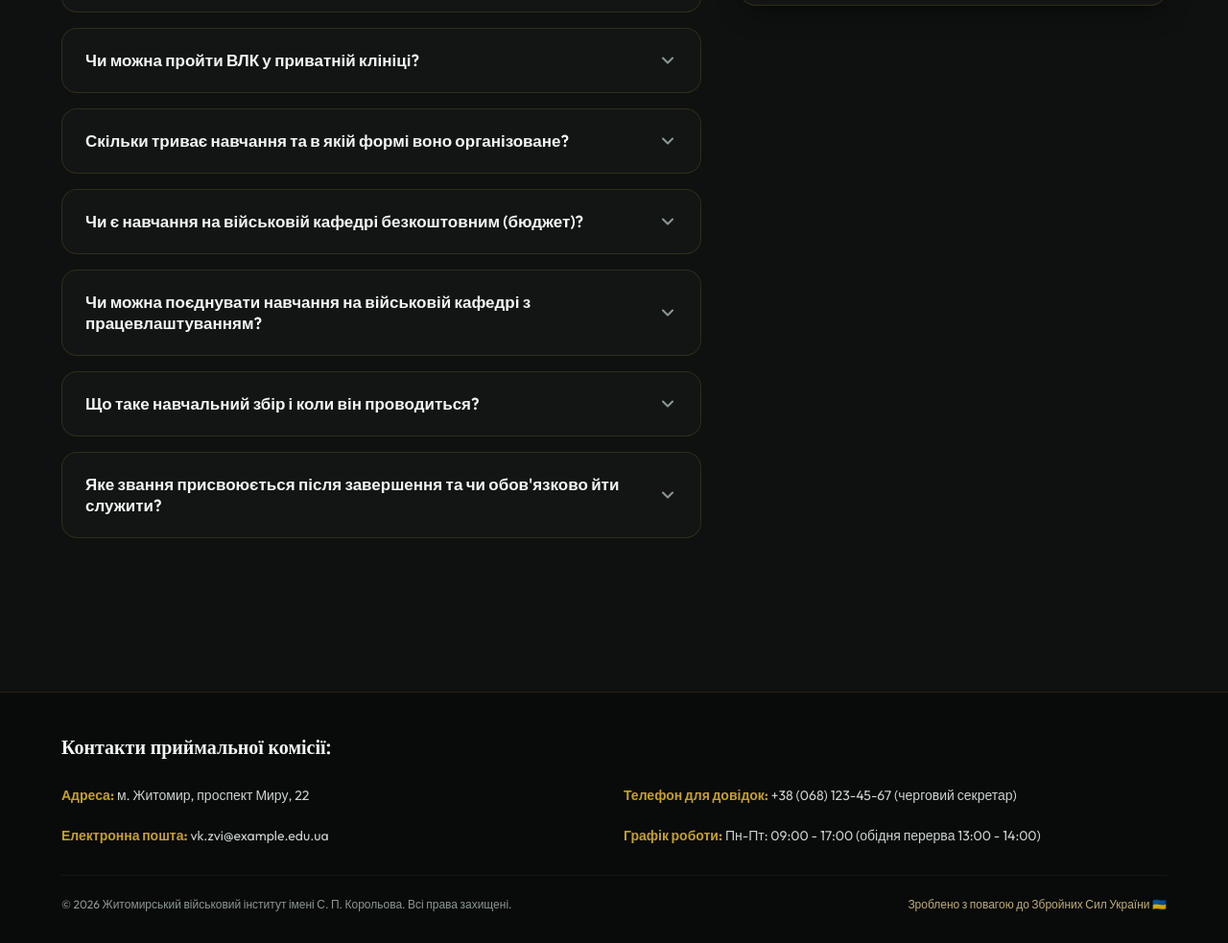
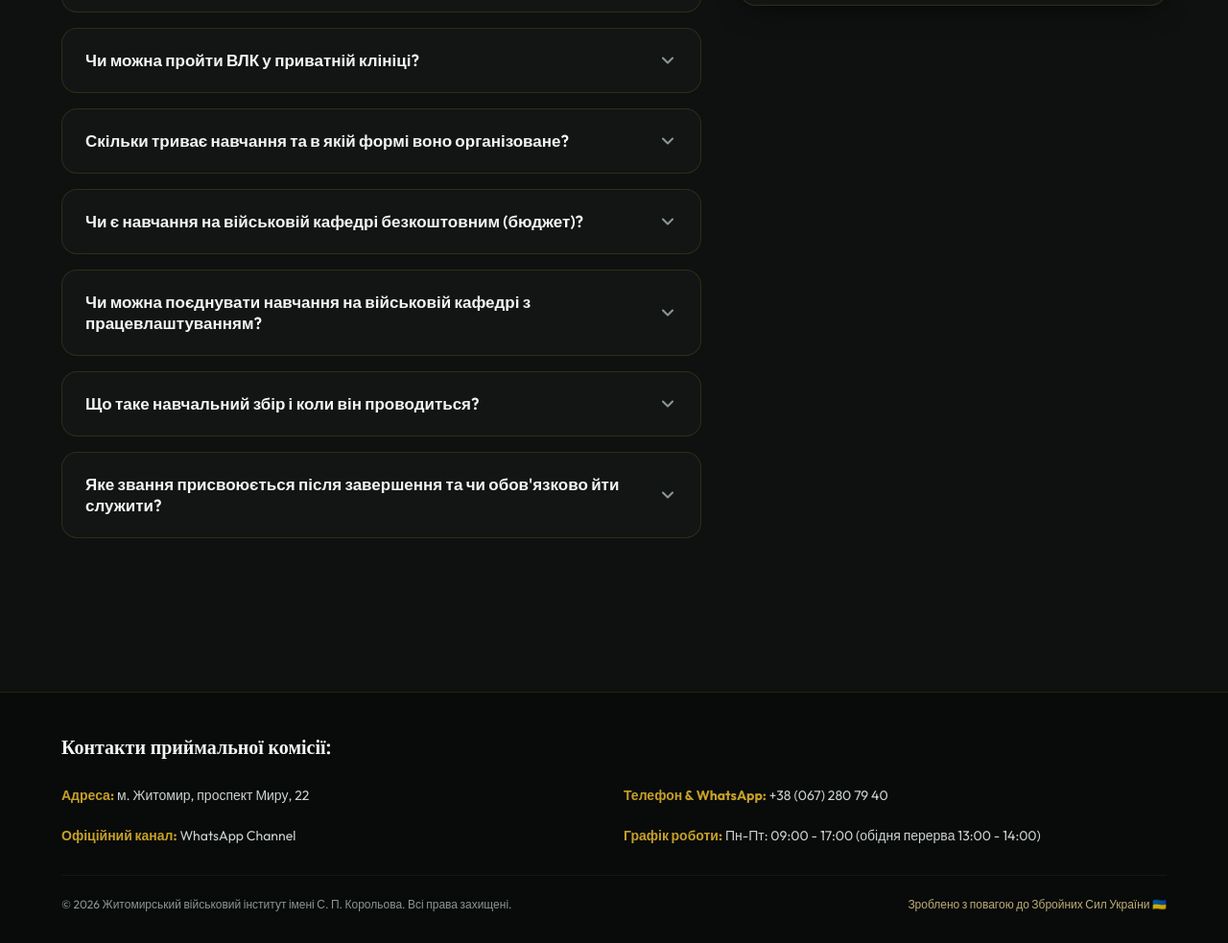
Before and after one commit to primusua-ux/kvp-zvi-faq, a plain HTML site: page index.html in a window 1280 px wide. Shown: the part 2397-3380 px from the top of the page at 96% size. Drawn offline with nearby package versions, Linux system fonts and the light colour scheme; a web font is replaced by a local one.

Commit message:
Update FAQ-1 with reserve/active-duty info, update footer with actual contacts from ZVI site

```diff
--- a/app.js
+++ b/app.js
@@ -10,7 +10,8 @@ const faqData = [
             <li>Особи, які вже мають вищу освіту ступеня не нижче бакалавра;</li>
             <li>Придатні до військової служби за станом здоров'я та морально-діловими якостями;</li>
             <li>Віком <strong>до 60 років</strong> на момент отримання первинного офіцерського звання.</li>
-        </ul>`
+        </ul>
+        <p><strong>Важливо:</strong> програма підготовки офіцерів запасу призначена виключно для формування резерву ЗСУ, тому вона <strong>не доступна для діючих військовослужбовців</strong>.</p>`
     },
     {
         id: "faq-2",
--- a/index.html
+++ b/index.html
@@ -343,8 +343,8 @@
             <div class="footer-info">
                 <h3>Контакти приймальної комісії:</h3>
                 <p><strong>Адреса:</strong> м. Житомир, проспект Миру, 22</p>
-                <p><strong>Телефон для довідок:</strong> +38 (068) 123-45-67 (черговий секретар)</p>
-                <p><strong>Електронна пошта:</strong> vk.zvi@example.edu.ua</p>
+                <p><strong>Телефон & WhatsApp:</strong> <a href="https://wa.me/380672807940" target="_blank" rel="noopener">+38 (067) 280 79 40</a></p>
+                <p><strong>Офіційний канал:</strong> <a href="https://whatsapp.com/channel/0029VbDJBKm3gvWSbK5bLq0m" target="_blank" rel="noopener">WhatsApp Channel</a></p>
                 <p><strong>Графік роботи:</strong> Пн-Пт: 09:00 - 17:00 (обідня перерва 13:00 - 14:00)</p>
             </div>
             <div class="footer-copyright">
--- a/styles.css
+++ b/styles.css
@@ -962,6 +962,17 @@ body {
     color: var(--color-gold);
 }
 
+.footer-info a {
+    color: var(--color-text-regular);
+    text-decoration: none;
+    transition: color 0.2s ease;
+}
+
+.footer-info a:hover {
+    color: var(--color-gold);
+    text-decoration: underline;
+}
+
 .footer-copyright {
     border-top: 1px solid rgba(255, 255, 255, 0.05);
     padding-top: 20px;
```
